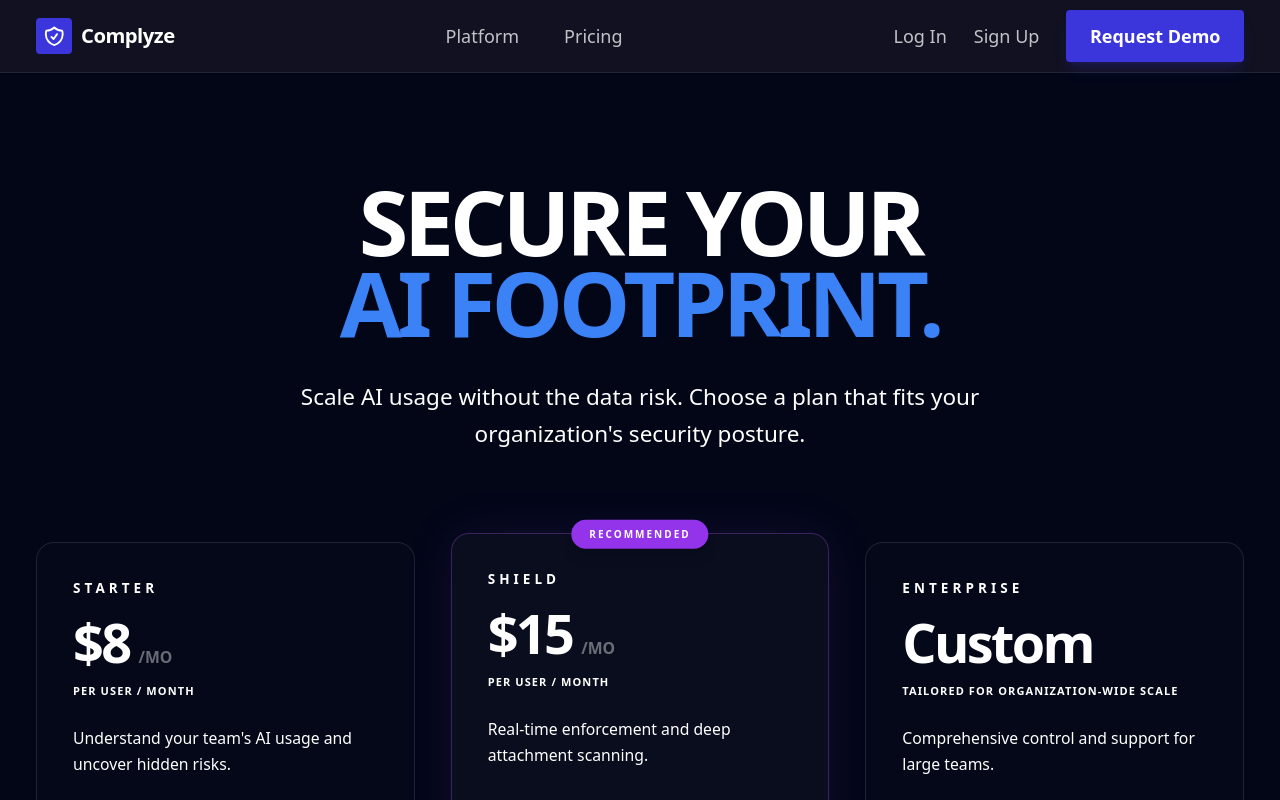
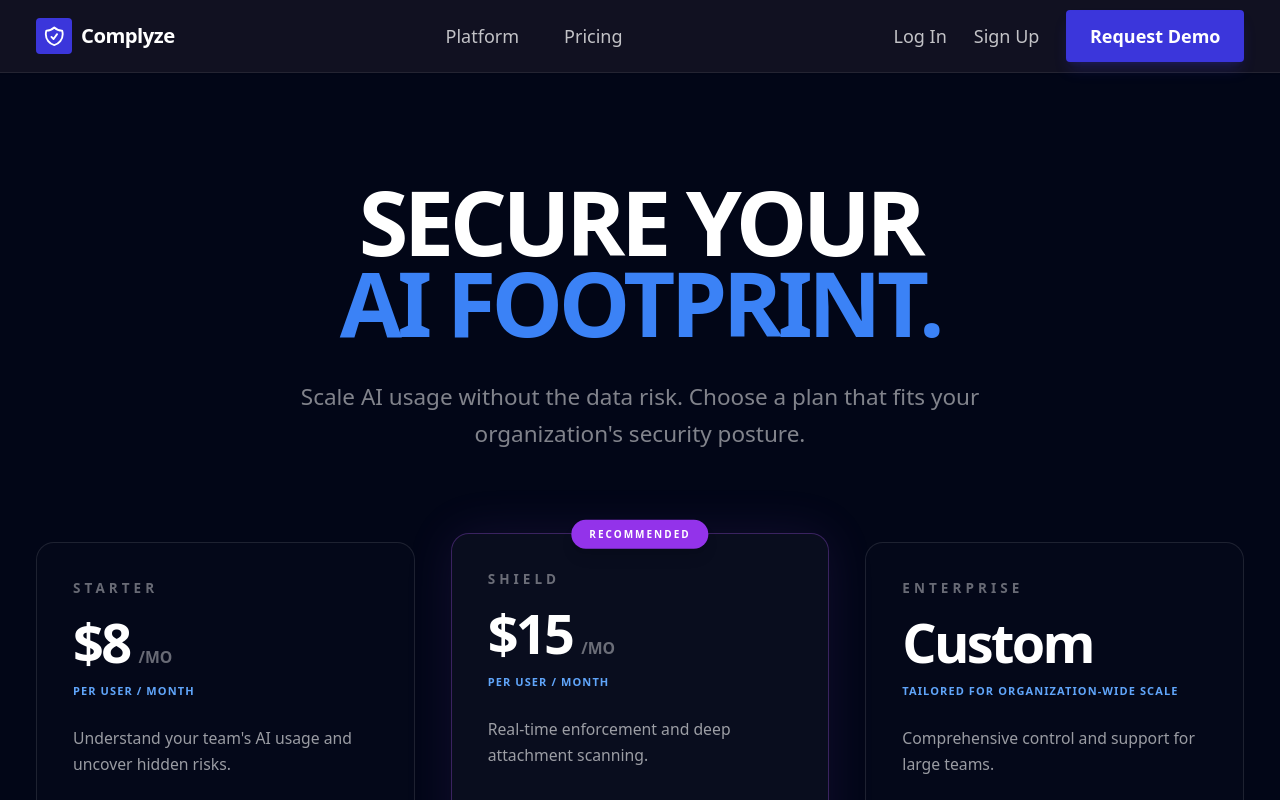
Before and after one commit to dferdowsfy/cortex, a Next.js app in the folder web/: page /pricing in a window 1280 px wide. Shown: the top 800 px of the page. Built offline with nearby package versions, Linux system fonts and the light colour scheme; no server answers.

Commit message:
fix(styles): fix report text legibility by removing text overrides and converting report buttons to brand blue

```diff
--- a/web/app/dashboard/reports/page.tsx
+++ b/web/app/dashboard/reports/page.tsx
@@ -711,22 +711,19 @@ function ReportCard({
       <div className="flex flex-wrap items-center gap-2 sm:shrink-0 text-left">
         <button
           onClick={onView}
-          style={{ color: '#000000' }}
-          className="flex-1 sm:flex-none rounded-lg border border-transparent bg-white px-5 py-2 text-[13px] font-bold hover:bg-gray-200 transition-all shadow-sm"
+          className="flex-1 sm:flex-none rounded-lg border border-transparent bg-[var(--brand-color)] text-white px-5 py-2 text-[13px] font-bold hover:opacity-90 transition-all shadow-sm"
         >
           View
         </button>
         <button
           onClick={onExport}
-          style={{ color: '#000000' }}
-          className="flex-1 sm:flex-none rounded-lg border border-transparent bg-white px-5 py-2 text-[13px] font-bold hover:bg-gray-200 transition-all shadow-sm"
+          className="flex-1 sm:flex-none rounded-lg border border-transparent bg-[var(--brand-color)] text-white px-5 py-2 text-[13px] font-bold hover:opacity-90 transition-all shadow-sm"
         >
           Export
         </button>
         <button
           onClick={onSchedule}
-          style={{ color: '#000000' }}
-          className="flex-1 sm:flex-none rounded-lg border border-transparent bg-white px-5 py-2 text-[13px] font-bold hover:bg-gray-200 transition-all shadow-sm"
+          className="flex-1 sm:flex-none rounded-lg border border-transparent bg-[var(--brand-color)] text-white px-5 py-2 text-[13px] font-bold hover:opacity-90 transition-all shadow-sm"
         >
           Schedule
         </button>
--- a/web/app/globals.css
+++ b/web/app/globals.css
@@ -70,32 +70,6 @@
   /* Ensure reset propagates */
 }
 
-/* Force white text in each page, but not the sidebar */
-.main-content-area,
-.main-content-area h1,
-.main-content-area h2,
-.main-content-area h3,
-.main-content-area p,
-.main-content-area li,
-.main-content-area th,
-.main-content-area td,
-.main-content-area code,
-.main-content-area pre {
-  color: #ffffff;
-}
-
-/* Ensure buttons still have their intentional contrast */
-.main-content-area .btn-primary {
-  color: #ffffff !important;
-}
-
-.main-content-area .btn-secondary {
-  color: var(--brand-color) !important;
-}
-
-.main-content-area .btn-secondary:hover {
-  color: #ffffff !important;
-}
 
 html {
   font-size: var(--font-size-base);
```
